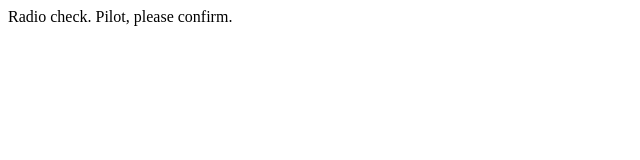
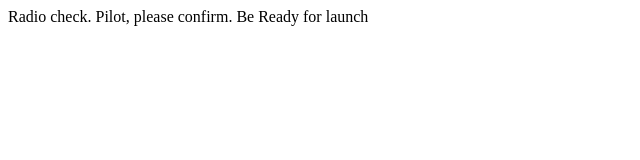
Before and after one commit to KParrish01/Communication-log-1, a plain HTML site: page index.html in a window 1280 px wide. Shown: the whole page, without its empty margins (0-640 px from the left). Drawn offline with Linux system fonts and the light colour scheme.

```diff
--- a/index.html
+++ b/index.html
@@ -1,4 +1,5 @@
 <body>
-    <p>Radio check. Pilot, please confirm.</p>
+    <p>Radio check. Pilot, please confirm. Be Ready for launch</p>
+
  </body>
  </html>
```
